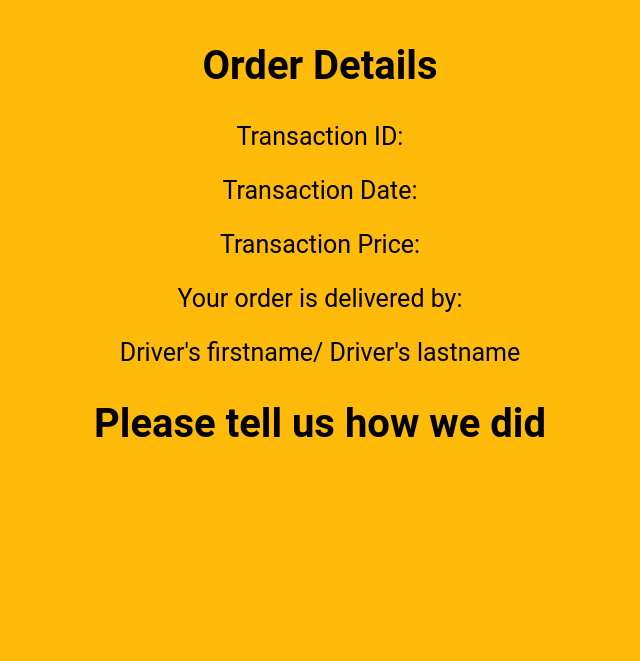
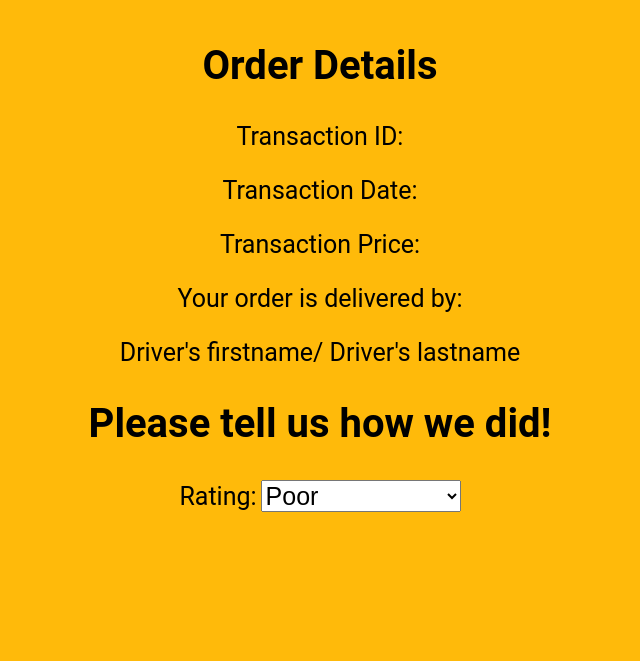
Before and after one commit to SoftwareChimp/GroceryChimp, a Django app: page /orders/ in a window 1280 px wide. Shown: the part 609-1270 px from the top of the page, without its empty margins (320-960 px from the left). Before the commit the page ends 1046 px from the top, so only its background shows below. Run offline with Django 3.2, Linux system fonts and the light colour scheme.

Commit message:
Added review menu; no functionality

```diff
--- a/GroceryChimp/static/css/styles.css
+++ b/GroceryChimp/static/css/styles.css
@@ -473,6 +473,27 @@ tr, th {
     font-size: 25px;
 }
 
+.rating-label {
+    font-size: 25px;
+}
+
+.ratings {
+    width: 200px;
+    font-size: 25px;
+}
+
+.rating-submit {
+    font-size: 15px;
+    color: #F7FFF7;
+    background: #342D1D;
+}
+
+.rating-submit:hover {
+    background:  #685B3B;
+    color: #fabc49;
+}
+
+
 /* ---------------  Checkout Details  ----------------------*/
 .checkout{
     font-family: "Roboto", sans-serif;
--- a/templates/users_order.html
+++ b/templates/users_order.html
@@ -40,9 +40,19 @@
                 <p> Transaction Price: </p>
                 <p> Your order is delivered by: <p>
                 <p> Driver's firstname/ Driver's lastname</p>
-                <h2>Please tell us how we did</h2>
+                <h2>Please tell us how we did!</h2>
                 <!-- TODO: LIST FOR FIVE STARS REVIEW  -->
+                <label for="rating" class="rating-label">Rating:</label>
+                <select name="rating" class="ratings">
+                    <option value="poor">Poor</option>
+                    <option value="fair">Fair</option>
+                    <option value="good">Good</option>
+                    <option value="excellent">Excellent</option>
+                    <option value="outstanding">Outstanding</option>
+                </select>
+                <br><br>
             <div>
         </section>
-    </body>
+    </main>
+</body>
 </html>
```
